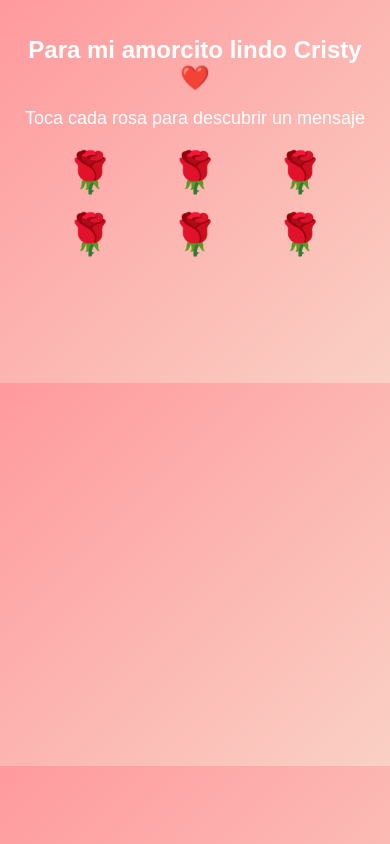
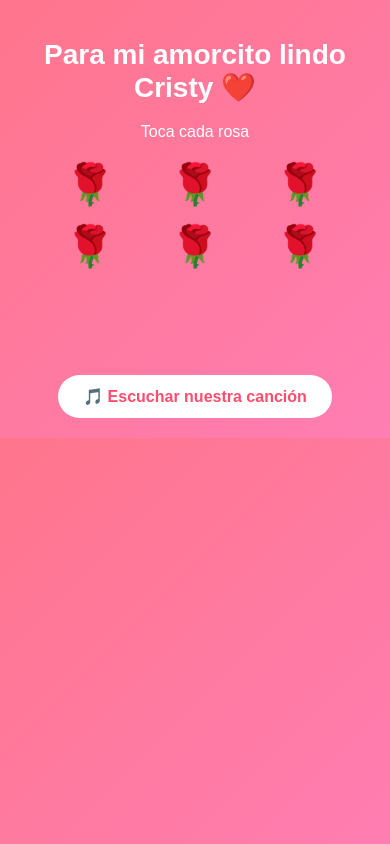
Before and after one commit to andrespaezprimera0-commits/sanvanlentinn, a plain HTML site: page index.html in a window 390 px wide. Drawn offline with Linux system fonts and the light colour scheme.

Commit message:
Update index.html

```diff
--- a/index.html
+++ b/index.html
@@ -4,65 +4,66 @@
 <meta charset="UTF-8">
 <meta name="viewport" content="width=device-width, initial-scale=1.0">
 <title>Para Cristy ❤️</title>
-
 <style>
-body {
-  margin: 0;
-  font-family: Arial, sans-serif;
-  background: linear-gradient(135deg, #ff9a9e, #fad0c4);
-  text-align: center;
-  color: #fff;
+body{
+  margin:0;
+  font-family:Arial, sans-serif;
+  background:linear-gradient(135deg,#ff758c,#ff7eb3);
+  text-align:center;
+  color:white;
+}
+.container{
+  padding:20px;
+}
+h1{
+  font-size:28px;
+}
+.sub{
+  margin-bottom:20px;
+}
+.rosas{
+  display:grid;
+  grid-template-columns:repeat(3,1fr);
+  gap:15px;
+  max-width:300px;
+  margin:auto;
 }
 
-.container {
-  padding: 20px;
+.rosa{
+  font-size:45px;
+  cursor:pointer;
+  transition:0.3s;
 }
 
-h1 {
-  font-size: 28px;
+.rosa:hover{
+  transform:scale(1.2);
+}
+.mensaje{
+  margin-top:25px;
+  font-size:20px;
+  min-height:60px;
+}
+.final{
+  margin-top:20px;
+  font-weight:bold;
+  font-size:22px;
+  display:none;
 }
 
-.sub {
-  font-size: 18px;
-  margin-bottom: 20px;
+button{
+  margin-top:20px;
+  padding:12px 25px;
+  border:none;
+  border-radius:30px;
+  background:white;
+  color:#ff4d6d;
+  font-weight:bold;
+  font-size:16px;
+  cursor:pointer;
 }
 
-.rosas {
-  display: grid;
-  grid-template-columns: repeat(3, 1fr);
-  gap: 15px;
-  max-width: 300px;
-  margin: auto;
-}
-
-.rosa {
-  font-size: 45px;
-  cursor: pointer;
-  transition: transform 0.3s;
-}
-
-.rosa:hover {
-  transform: scale(1.2);
-}
-
-.mensaje {
-  margin-top: 25px;
-  font-size: 20px;
-  min-height: 60px;
-  padding: 10px;
-}
-
-.final {
-  margin-top: 30px;
-  font-size: 22px;
-  font-weight: bold;
-  display: none;
-}
-
-@media (max-width: 500px) {
-  h1 { font-size: 24px; }
-  .rosa { font-size: 40px; }
-  .mensaje { font-size: 18px; }
+@media(max-width:500px){
+  .rosa{font-size:40px;}
 }
 </style>
 </head>
@@ -71,7 +72,7 @@ h1 {
 
 <div class="container">
   <h1>Para mi amorcito lindo Cristy ❤️</h1>
-  <div class="sub">Toca cada rosa para descubrir un mensaje</div>
+  <div class="sub">Toca cada rosa</div>
 
   <div class="rosas">
     <div class="rosa" onclick="mostrarMensaje()">🌹</div>
@@ -84,28 +85,52 @@ h1 {
 
   <div class="mensaje" id="mensaje"></div>
   <div class="final" id="final">Att: tu negrito ❤️</div>
+
+  <button onclick="toggleMusica()" id="btnMusica">
+    🎵 Escuchar nuestra canción
+  </button>
+
+  <audio id="musica" loop>
+    <source src="ella-es-mi-todo.mp3" type="audio/mpeg">
+  </audio>
 </div>
 
 <script>
-const mensajes = [
+const mensajes=[
 "Gracias por existir ❤️",
-"Eres lo mejor que me ha pasado",
-"Tu sonrisa ilumina mis días",
+"Eres mi alegría diaria",
+"Tu sonrisa ilumina mi vida",
 "Me haces muy feliz",
 "Eres mi tranquilidad",
-"Te quiero muchísimo"
+"Eres mi todo 💕"
 ];
 
-let contador = 0;
+let contador=0;
 
-function mostrarMensaje() {
-  if (contador < mensajes.length) {
-    document.getElementById("mensaje").innerText = mensajes[contador];
+function mostrarMensaje(){
+  if(contador<mensajes.length){
+    document.getElementById("mensaje").innerText=mensajes[contador];
     contador++;
   }
 
-  if (contador === mensajes.length) {
-    document.getElementById("final").style.display = "block";
+  if(contador===mensajes.length){
+    document.getElementById("final").style.display="block";
+  }
+}
+
+const musica=document.getElementById("musica");
+const btn=document.getElementById("btnMusica");
+let reproduciendo=false;
+
+function toggleMusica(){
+  if(!reproduciendo){
+    musica.play();
+    btn.innerText="⏸ Pausar canción";
+    reproduciendo=true;
+  }else{
+    musica.pause();
+    btn.innerText="🎵 Escuchar nuestra canción";
+    reproduciendo=false;
   }
 }
 </script>
```
